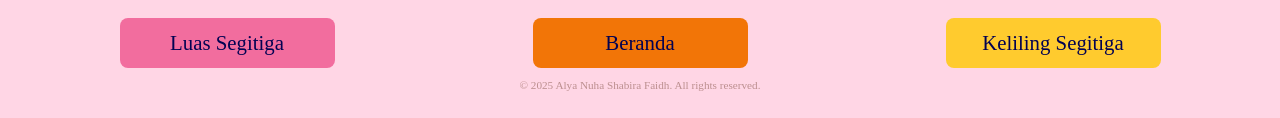
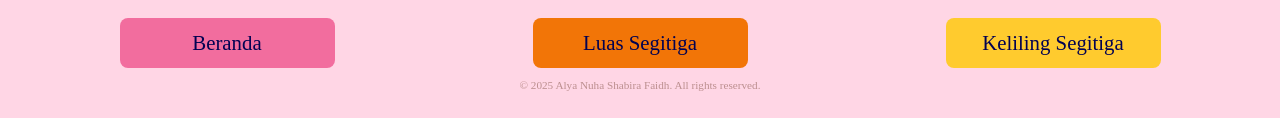
Before and after one commit to revou-fundamental-course/16-jun-25-dhrahaya, a plain HTML site: page index.html in a window 1280 px wide. Shown: the part 273-391 px from the top of the page. Drawn offline with Linux system fonts and the light colour scheme.

Commit message:
index.html

```diff
--- a/index.html
+++ b/index.html
@@ -17,9 +17,9 @@
 
         <!-- Navigation  -->
         <nav>
-            <a class="bg-pink" href="luas.html">Luas Segitiga</a>
+            <a class="bg-pink" href="luas.html">Beranda</a>
             <br>
-            <a class="bg-orange" href="index.html">Beranda</a>
+            <a class="bg-orange" href="index.html">Luas Segitiga</a>
             <br>
             <a class="bg-yellow" href="keliling.html">Keliling Segitiga</a>
         </nav>
```
